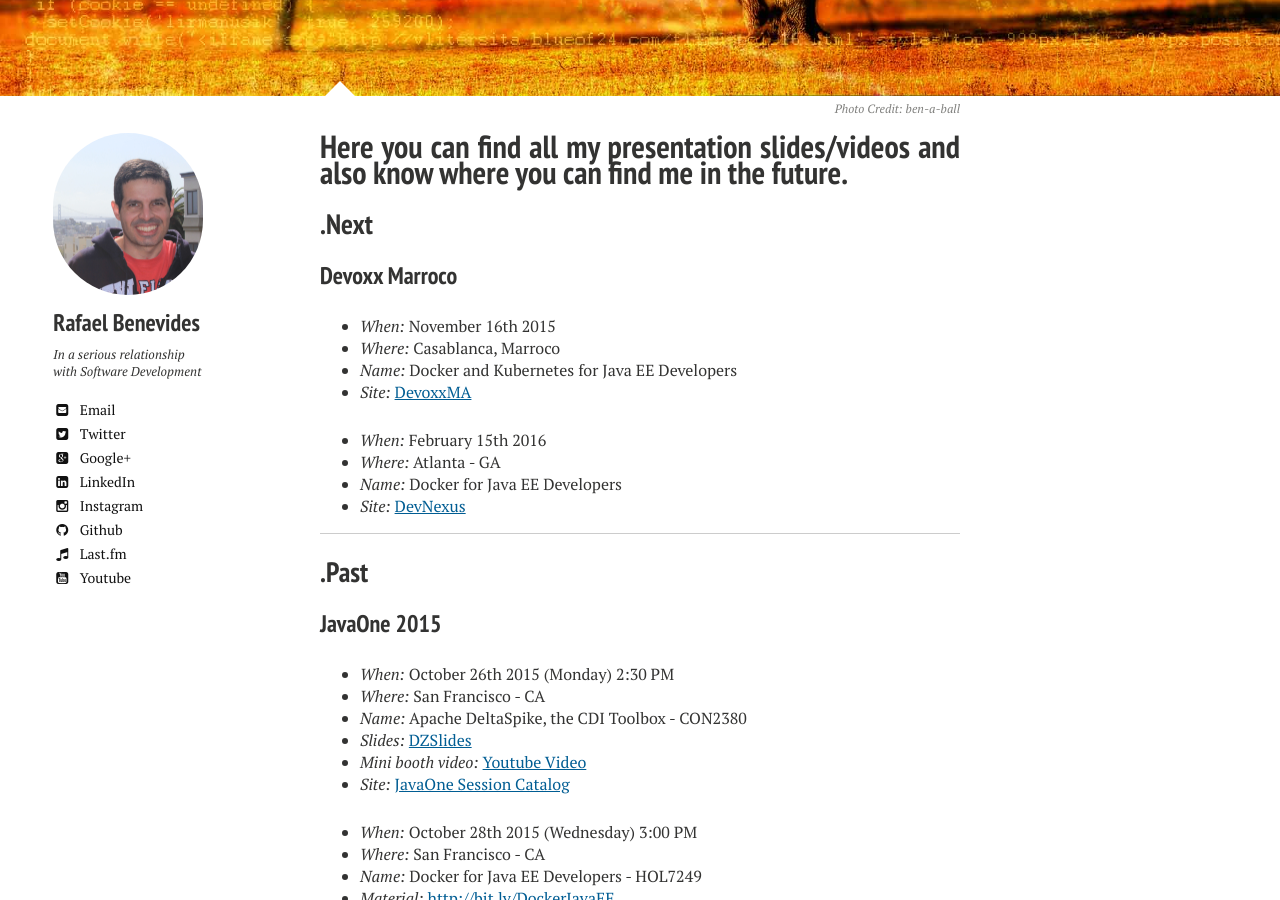
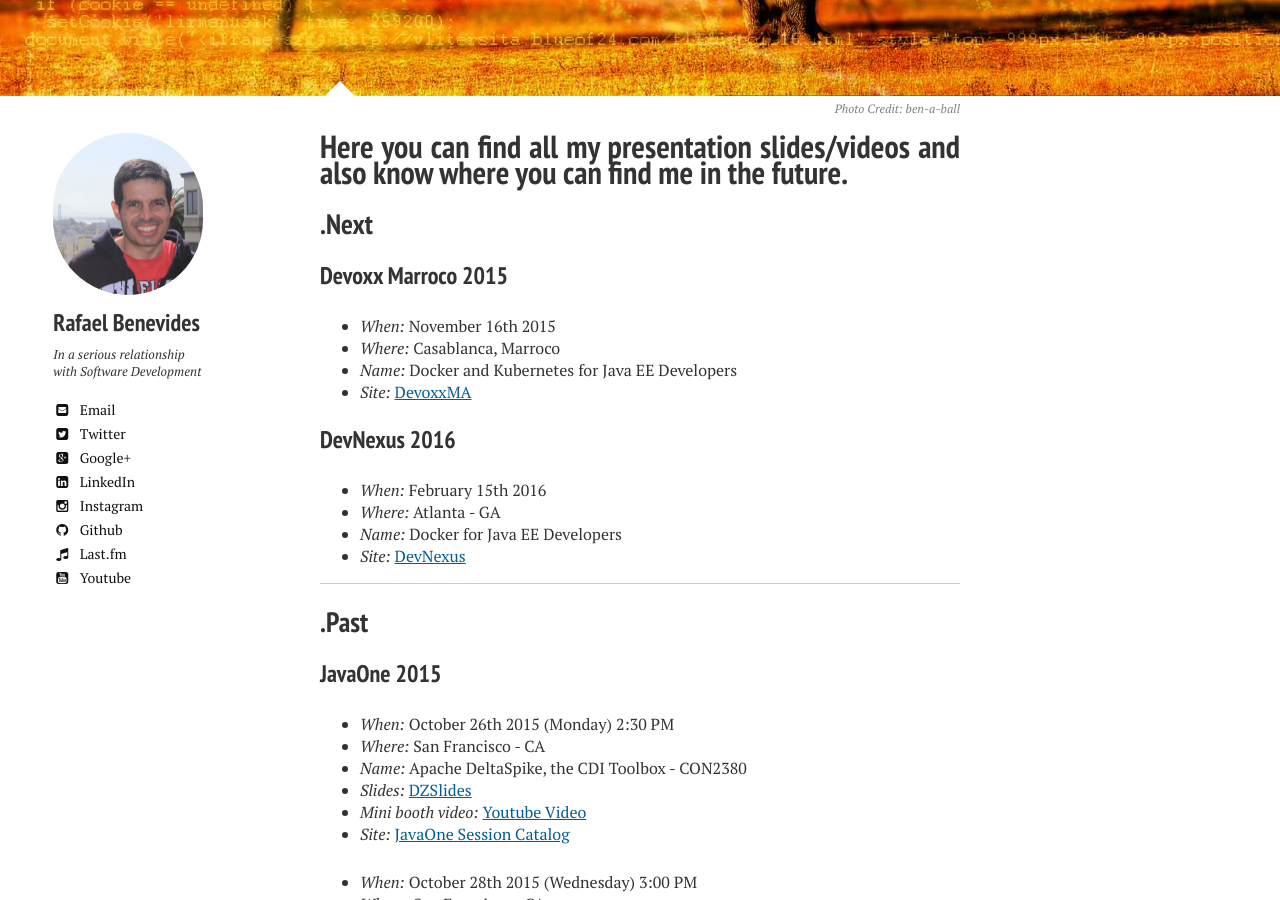
Before and after one commit to rafabene/rafabene.github.io, a Jekyll site: the page built from talks/index.md, in a window 1280 px wide and 900 px high, scrolled down 325 px. Built offline with Jekyll 4.4.1, drawn with Linux system fonts in a browser that asks for light colours; nearby versions of some CDN libraries; comment, search, counter and statistics services are not loaded.

Commit message:
Added Talk title

```diff
--- a/talks/index.md
+++ b/talks/index.md
@@ -12,17 +12,17 @@
 
 ## .Next
 
-### Devoxx Marroco
+### Devoxx Marroco 2015
 - *When:* November 16th 2015
 - *Where:* Casablanca, Marroco
 - *Name:* Docker and Kubernetes for Java EE Developers
 - *Site:* [DevoxxMA](http://cfp.devoxx.ma/2015/talk/KWW-1312/Docker_and_Kubernetes_for_Java_EE_Developers)
 
+###DevNexus 2016
 - *When:* February 15th 2016
 - *Where:* Atlanta - GA
 - *Name:* Docker for Java EE Developers
 - *Site:* [DevNexus](https://www.devnexus.com/s/devnexus2016/presentations#id-5423)
-
 
 <hr>
 ## .Past
```
